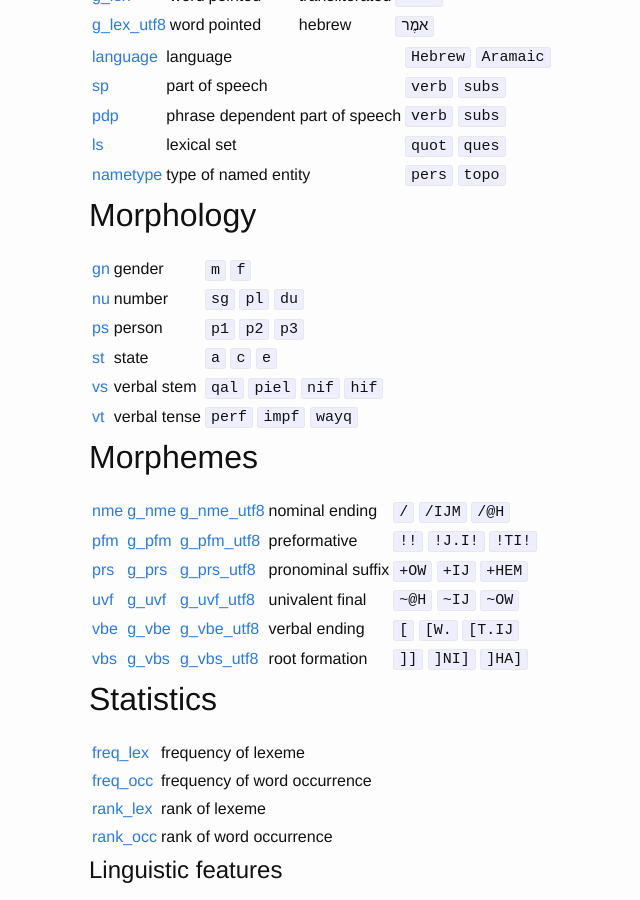
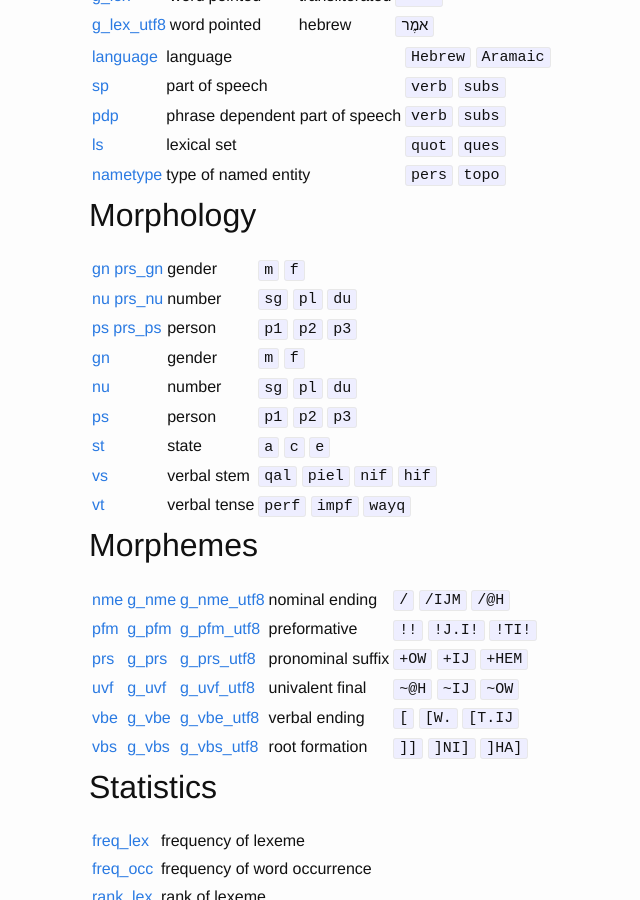
Before and after one commit to kungsik/text-fabric-data, a Jekyll site: the page built from docs/_features/hebrew/etcbc4c/0_overview.md, in a window 1280 px wide and 900 px high, scrolled down 1644 px. Shown: the whole window, without its empty margins (251-891 px from the left). Built offline with Jekyll 4.4.1, drawn with Linux system fonts in a browser that asks for light colours.

Commit message:
Update 0_overview.md

```diff
--- a/docs/_features/hebrew/etcbc4c/0_overview.md
+++ b/docs/_features/hebrew/etcbc4c/0_overview.md
@@ -81,6 +81,9 @@ we have:
 ## Morphology
 
 ---|---|---
+[gn](gn) [prs_gn](prs_gn) |  gender       | `m` `f`
+[nu](nu) [prs_nu](prs_nu) |  number       | `sg` `pl` `du`
+[ps](ps) [prs_ps](prs_ps) |  person       | `p1` `p2` `p3`
 [gn](gn) | gender | `m` `f`
 [nu](nu) | number | `sg` `pl` `du`
 [ps](ps) | person | `p1` `p2` `p3`
```
